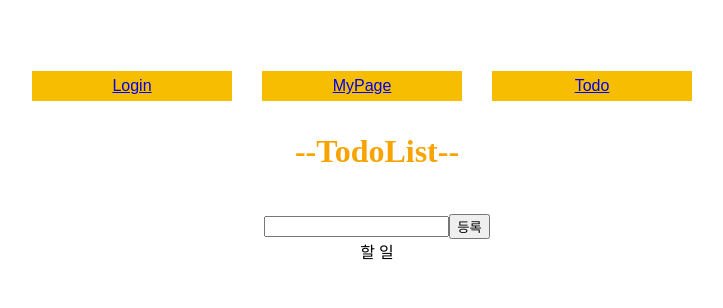
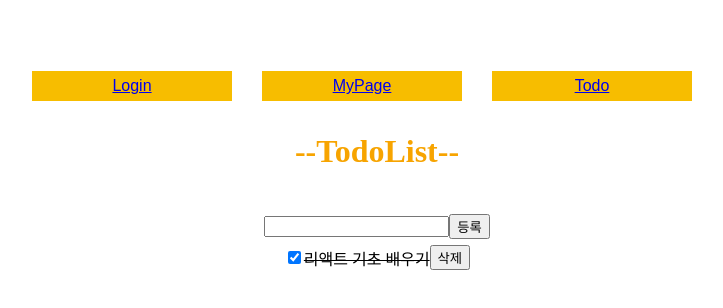
Before and after one commit to naerim/React_study, a React (Create React App) app in the folder login_mypage_todo/: page /todos in a window 1280 px wide. Shown: the top 308 px of the page, without its empty margins (263-986 px from the left). Built offline with nearby package versions, Linux system fonts and the light colour scheme.

Commit message:
[FIX] Todos

```diff
--- a/login_mypage_todo/src/Routes/Todos.js
+++ b/login_mypage_todo/src/Routes/Todos.js
@@ -1,29 +1,65 @@
 import React from "react";
 import styled from "styled-components";
 import Category from "../Components/category";
-const TodoItem = () => {
+import { changeInput, insert, toggle, remove } from "../Modules/todos";
+import { useSelector } from "react-redux";
+import useActions from "../Lib/useActions";
+
+const TodoItem = ({ todo, onToggle, onRemove }) => {
   return (
-    <div>
-      <div>할 일</div>
-    </div>
+    <TodoContainer>
+      <input
+        type="checkbox"
+        onClick={() => onToggle(todo.id)}
+        checked={todo.done}
+        readOnly={true}
+      />
+      <span style={{ textDecoration: todo.done ? "line-through" : "none" }}>
+        {todo.text}
+      </span>
+      <button onClick={() => onRemove(todo.id)}>삭제</button>
+    </TodoContainer>
   );
 };
 
 const Todos = () => {
+  const { input, todos } = useSelector(({ todos }) => ({
+    input: todos.input,
+    todos: todos.todos,
+  }));
+
+  const [onChangeInput, onInsert, onToggle, onRemove] = useActions(
+    [changeInput, insert, toggle, remove],
+    []
+  );
+
+  const onSubmit = (e) => {
+    e.preventDefault();
+    onInsert(input);
+    onChangeInput("");
+  };
+
+  const onChange = (e) => onChangeInput(e.target.value);
+
   return (
     <div>
       <Category />
       <TodoSection>
         <Title>--TodoList--</Title>
-        <Contents>
-          <TodoForm>
-            <input />
-            <button type="submit">등록</button>
-          </TodoForm>
-          <TodoContainer>
-            <TodoItem />
-          </TodoContainer>
-        </Contents>
+        <TodoForm onSubmit={onSubmit}>
+          <input value={input} onChange={onChange} />
+          <button type="submit">등록</button>
+        </TodoForm>
+        <Content>
+          {todos.map((todo) => (
+            <TodoItem
+              todo={todo}
+              key={todo.id}
+              onToggle={onToggle}
+              onRemove={onRemove}
+            />
+          ))}
+        </Content>
       </TodoSection>
     </div>
   );
@@ -51,17 +87,17 @@
   align-items: center;
   justify-content: center;
 `;
-
-const Contents = styled.div`
-  width: 100%;
-  align-items: center;
-  justify-content: center;
-`;
-const TodoContainer = styled.div`
-  display: flex;
-  width: 100%;
+const Content = styled.div`
   align-items: center;
   justify-content: center;
 `;
 
+const TodoContainer = styled.div`
+  width: 100%;
+  display: flex;
+  align-items: center;
+  justify-content: center;
+  margin-top: 1%;
+`;
+
 export default Todos;
```
